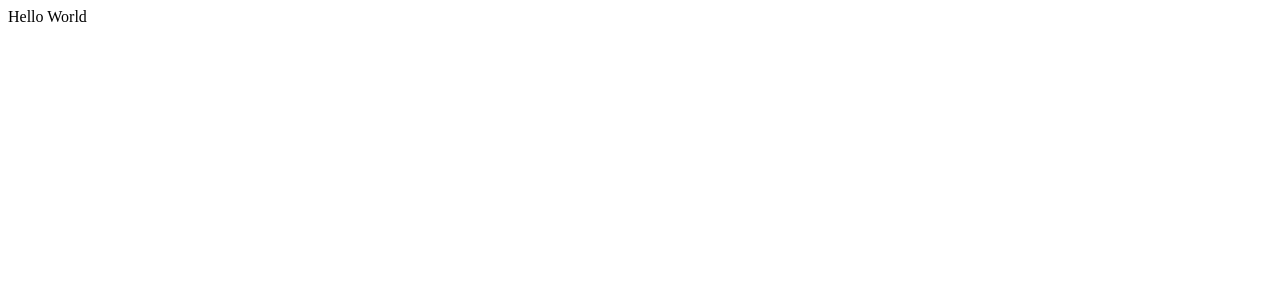
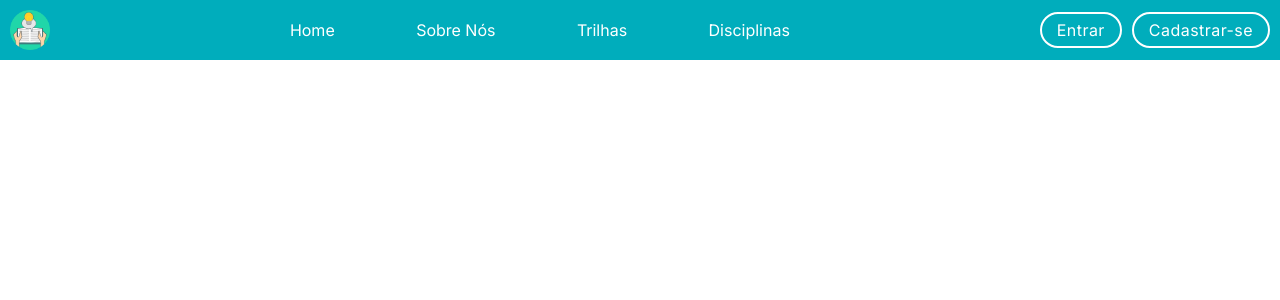
Before and after one commit to jvitorfeliciano/Know-Bridge, a React (Create React App) app: page / in a window 1280 px wide. Shown: the top 300 px of the page. Built offline with nearby package versions, Linux system fonts and the light colour scheme.

Commit message:
feat: add header component

```diff
--- a/public/index.html
+++ b/public/index.html
@@ -3,6 +3,12 @@
     <head>
         <meta charset="utf-8" />
         <link rel="icon" href="%PUBLIC_URL%/favicon.ico" />
+        <link rel="preconnect" href="https://fonts.googleapis.com" />
+        <link rel="preconnect" href="https://fonts.gstatic.com" crossorigin />
+        <link
+            href="https://fonts.googleapis.com/css2?family=Inter:wght@100;200;300;400;500;600;700&display=swap"
+            rel="stylesheet"
+        />
         <meta name="viewport" content="width=device-width, initial-scale=1" />
         <meta name="theme-color" content="#000000" />
         <meta name="description" content="Web site created using create-react-app" />
--- a/src/App.js
+++ b/src/App.js
@@ -1,7 +1,15 @@
+import { BrowserRouter, Routes } from "react-router-dom";
+import GlobalStyle from "./assets/styles";
+import Header from "./components/Header";
+
 function App() {
-  return (
-    <div>Hello World</div>
-  );
+    return (
+        <BrowserRouter>
+            <GlobalStyle />
+            <Header/>
+            <Routes></Routes>
+        </BrowserRouter>
+    );
 }
 
 export default App;
--- /dev/null
+++ b/src/assets/styles/index.js
@@ -0,0 +1,54 @@
+const { createGlobalStyle } = require("styled-components");
+
+const GlobalStyle = createGlobalStyle`
+
+html, body, div, span, applet, object, iframe,
+h1, h2, h3, h4, h5, h6, p, blockquote, pre,
+a, abbr, acronym, address, big, cite, code,
+del, dfn, em, img, ins, kbd, q, s, samp,
+small, strike, strong, sub, sup, tt, var,
+b, u, i, center,
+dl, dt, dd, ol, ul, li,
+fieldset, form, label, legend,
+table, caption, tbody, tfoot, thead, tr, th, td,
+article, aside, canvas, details, embed,
+figure, figcaption, footer, header, hgroup,
+menu, nav, output, ruby, section, summary,
+time, mark, audio, video {
+	margin: 0;
+	padding: 0;
+	border: 0;
+	font-size: 100%;
+	font: inherit;
+	vertical-align: baseline;
+}
+
+article, aside, details, figcaption, figure,
+footer, header, hgroup, menu, nav, section {
+	display: block;
+}
+body {
+	line-height: 1;
+}
+ol, ul {
+	list-style: none;
+}
+blockquote, q {
+	quotes: none;
+}
+blockquote:before, blockquote:after,
+q:before, q:after {
+	content: '';
+	content: none;
+}
+table {
+	border-collapse: collapse;
+	border-spacing: 0;
+}
+
+*{
+    box-sizing: border-box;
+}
+`;
+
+export default GlobalStyle;
--- /dev/null
+++ b/src/components/Button/index.js
@@ -0,0 +1,23 @@
+import { Button as MuiButton } from "@mui/material";
+import styled from "styled-components";
+import colorDictionary from "../../constants/colors";
+
+export default function Button({ variant = "outlined", children, ...props }) {
+    return (
+        <StyledButton variant={variant} {...props}>
+            {children}
+        </StyledButton>
+    );
+}
+
+const StyledButton = styled(MuiButton)`
+    border-radius: 30px !important;
+    border: 2px solid ${colorDictionary.white} !important;
+    color: ${colorDictionary.white} !important;
+    background-color: ${colorDictionary.navyBlue} !important;
+    font-family: "Inter", sans-serif !important;
+    font-weight: 400 !important;
+    font-size: 16px !important;
+    line-height: 22px !important;
+    text-transform: none !important;
+`;
--- /dev/null
+++ b/src/components/Header/index.js
@@ -0,0 +1,74 @@
+import styled from "styled-components";
+import colorDictionary from "../../constants/colors";
+import logo from "../../assets/images/logo.png";
+import Button from "../Button";
+import StyledLink from "../StyledLink";
+
+export default function Header() {
+    return (
+        <Container>
+            <Left>
+                <img src={logo} alt="logo" />
+            </Left>
+            <Middle>
+                <Legend>Home</Legend>
+                <Legend>Sobre Nós</Legend>
+                <Legend>Trilhas</Legend>
+                <Legend>Disciplinas</Legend>
+            </Middle>
+            <Right>
+                <StyledLink>
+                    <Button>Entrar</Button>
+                </StyledLink>
+                <StyledLink>
+                    <Button>Cadastrar-se</Button>
+                </StyledLink>
+            </Right>
+        </Container>
+    );
+}
+
+const Container = styled.header`
+    width: 100vw;
+    height: 60px;
+    padding: 10px;
+    background-color: ${colorDictionary.navyBlue};
+    display: flex;
+    align-items: center;
+    justify-content: space-between;
+`;
+
+const Left = styled.div`
+    width: 40px;
+    height: 40px;
+    img {
+        width: 100%;
+        height: auto;
+    }
+`;
+
+const Right = styled.div`
+    button {
+        margin-left: 10px;
+    }
+`;
+
+const Middle = styled.div`
+    width: 500px;
+    height: 60px;
+    display: flex;
+    justify-content: space-between;
+    align-items: center;
+`;
+
+const Legend = styled.div`
+    font-family: "Inter", sans-serif;
+    font-weight: 400;
+    font-size: 16px;
+    line-height: 22px;
+    color: ${colorDictionary.white};
+    cursor: pointer;
+    :hover {
+        border-bottom: 3px solid ${colorDictionary.white};
+    }
+`;
--- /dev/null
+++ b/src/components/StyledLink/index.js
@@ -0,0 +1,11 @@
+import { Link } from "react-router-dom";
+import styled from "styled-components";
+
+const StyledLink = styled(Link)`
+    text-decoration: none;
+    :visited {
+        color: inherit;
+    }
+`;
+
+export default StyledLink;
--- /dev/null
+++ b/src/constants/colors/index.js
@@ -0,0 +1,6 @@
+const colorDictionary = {
+    navyBlue: "#00ADBC;",
+    white:"#FFFFFF"
+};
+
+export default colorDictionary;
```
Also changed, not shown: package.json (+8 -5 lines), src/assets/images/logo.png (added), 1 other file (tests, documents, lock files or other folders).
